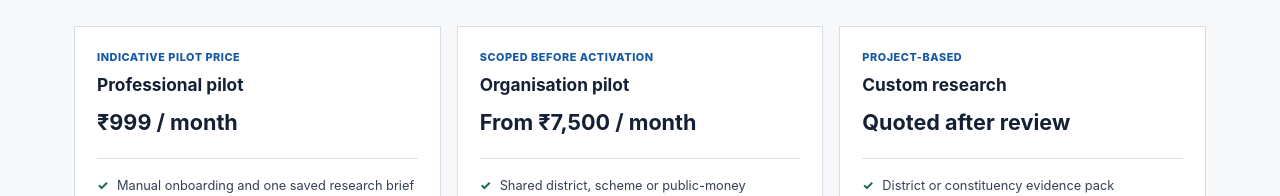
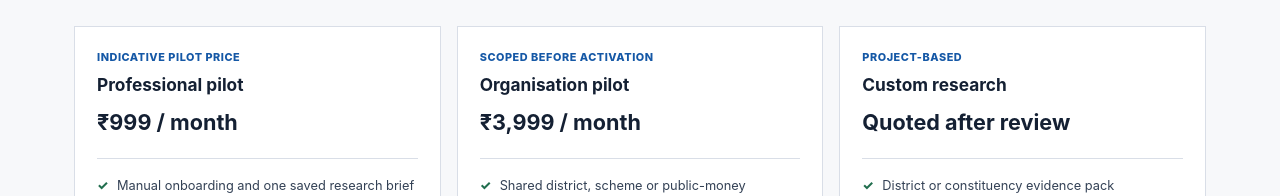
Before and after one commit to Ravindra2377/POI, a Next.js app in the folder apps/web/: page /professional in a window 1280 px wide. Shown: the part 1159-1355 px from the top of the page. Built offline with nearby package versions, Linux system fonts and the light colour scheme; no server answers.

Commit message:
feat: update professional organisation pilot pricing to ₹3,999/month in documentation and tests

```diff
--- a/apps/web/src/app/professional/ProfessionalOffering.tsx
+++ b/apps/web/src/app/professional/ProfessionalOffering.tsx
@@ -46,7 +46,7 @@ const copy = {
       },
       {
         title: "Organisation pilot",
-        price: "From ₹7,500 / month",
+        price: "₹3,999 / month",
         label: "Scoped before activation",
         features: [
           "Shared district, scheme or public-money research brief",
@@ -124,7 +124,7 @@ const copy = {
       },
       {
         title: "సంస్థ పైలట్",
-        price: "నెలకు ₹7,500 నుండి",
+        price: "నెలకు ₹3,999",
         label: "ప్రారంభానికి ముందు పరిధి నిర్ణయం",
         features: [
           "పంచుకోగల జిల్లా, పథకం లేదా ప్రజా ధన పరిశోధన వివరణ",
```
Also changed, not shown: 2 other files (tests, documents, lock files or other folders).
